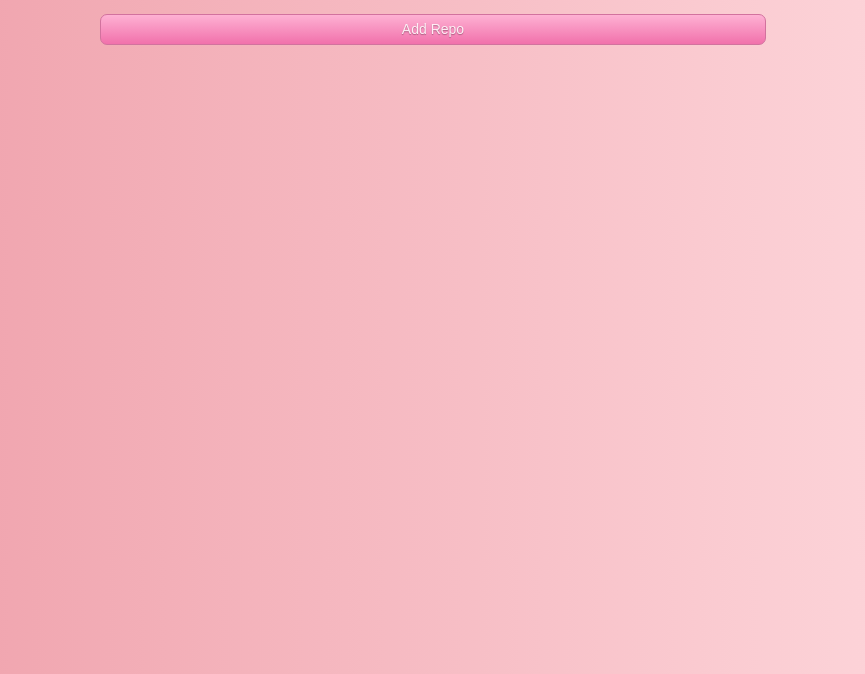
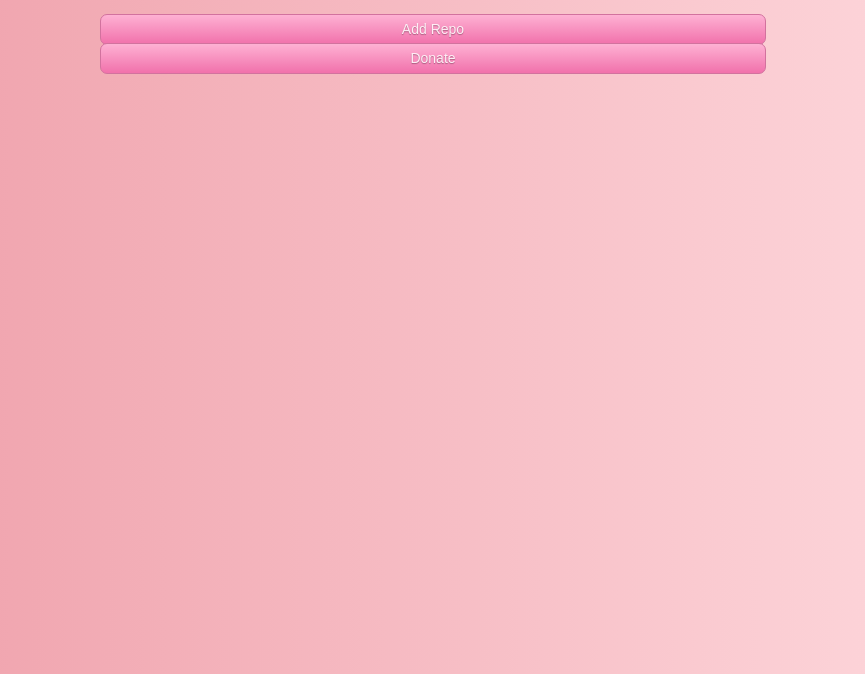
Before and after one commit to SarahH12099-Backup/SarahH12099-Backup.github.io, a plain HTML site: page repojb/index.html in a window 1280 px wide. Shown: the part 126-800 px from the top of the page, without its empty margins (207-1072 px from the left). Drawn offline with nearby package versions, Linux system fonts and the light colour scheme.

Commit message:
Update files

```diff
--- a/repojb/index.html
+++ b/repojb/index.html
@@ -33,7 +33,9 @@
 			<br><br><br>
 			<center>
 				<h2>SarahH12099 Repo</h2><br>
-				<a draggable="false" href="cydia://url/https://cydia.saurik.com/api/share#?source=https://sarahh12099.github.io/repojb/" class="btn addrepo">Add Repo</a>
+                <a draggable="false" href="cydia://url/https://cydia.saurik.com/api/share#?source=https://sarahh12099.github.io/repojb/" class="btn addrepo">Add Repo</a>
+                <br>
+                <a draggable="false" href="https://www.paypal.me/sarahh12099" class="btn addrepo">Donate</a>
 			</center>
 		</header>
 	<!-- Container End -->
```
